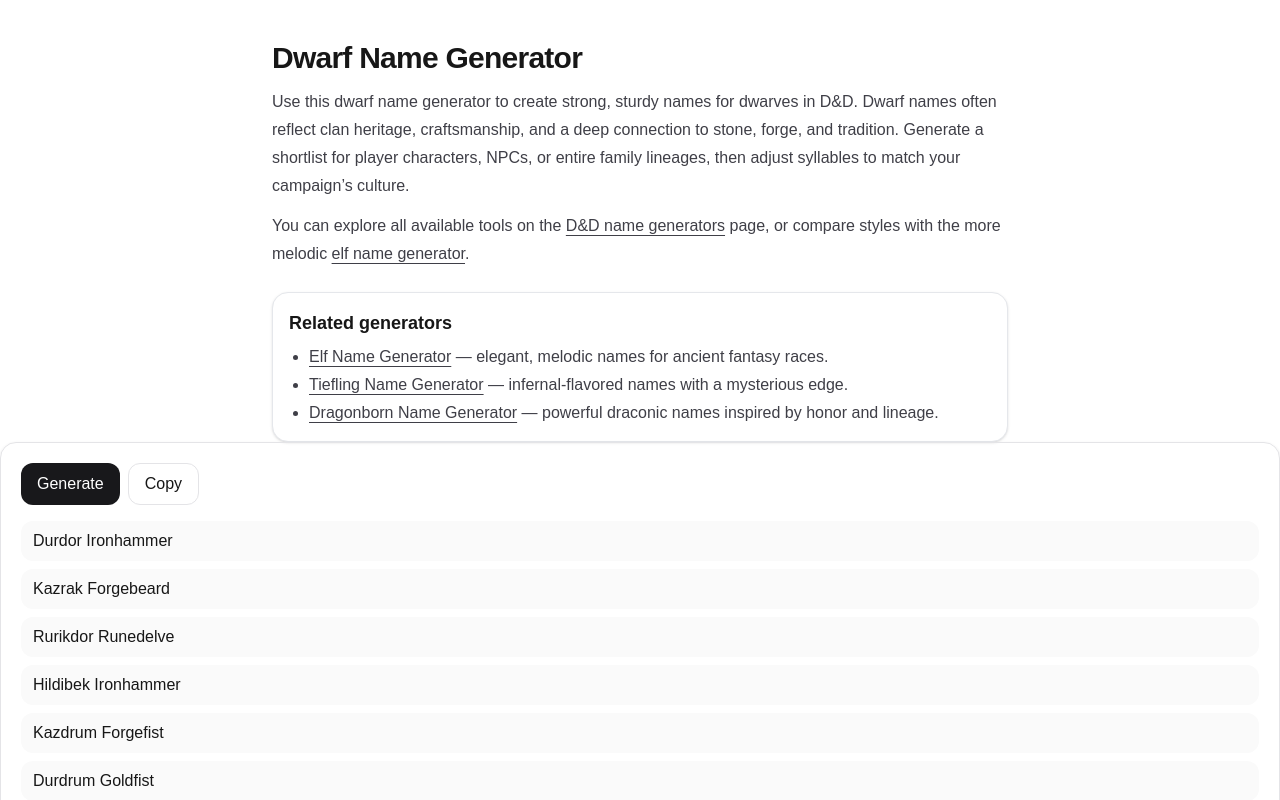
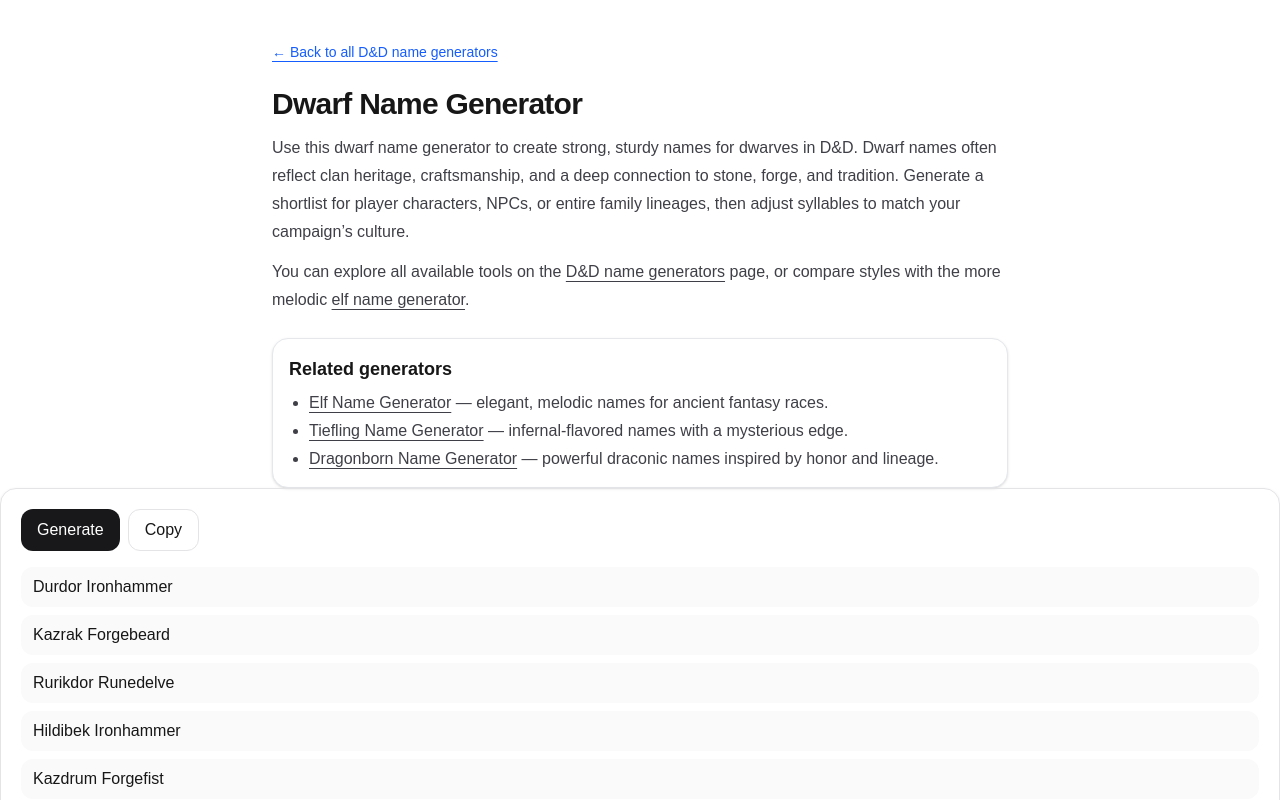
Before and after one commit to Get-1104/dnd-name-generator, a Next.js app: page /dwarf in a window 1280 px wide. Shown: the top 800 px of the page. Built offline with nearby package versions, Linux system fonts and the light colour scheme; no server answers.

Commit message:
fix: add back link to dwarf page

```diff
--- a/app/dwarf/page.tsx
+++ b/app/dwarf/page.tsx
@@ -40,6 +40,14 @@ export default function DwarfPage() {
 
       {/* ✅ 可见 Intro + 内链（Day 2 核心） */}
       <section className="mx-auto max-w-3xl px-4 mt-10 space-y-6">
+        {/* ✅ Back（放在 Intro 顶部，替代 NameGenerator 里被 hideHeader 隐藏的 Back） */}
+        <Link
+          href="/en"
+          className="inline-block text-sm text-blue-600 underline underline-offset-4"
+        >
+          ← Back to all D&amp;D name generators
+        </Link>
+
         <header className="space-y-3">
           <h1 className="text-3xl font-semibold tracking-tight">{title}</h1>
           <p className="text-zinc-700 leading-7">
```
